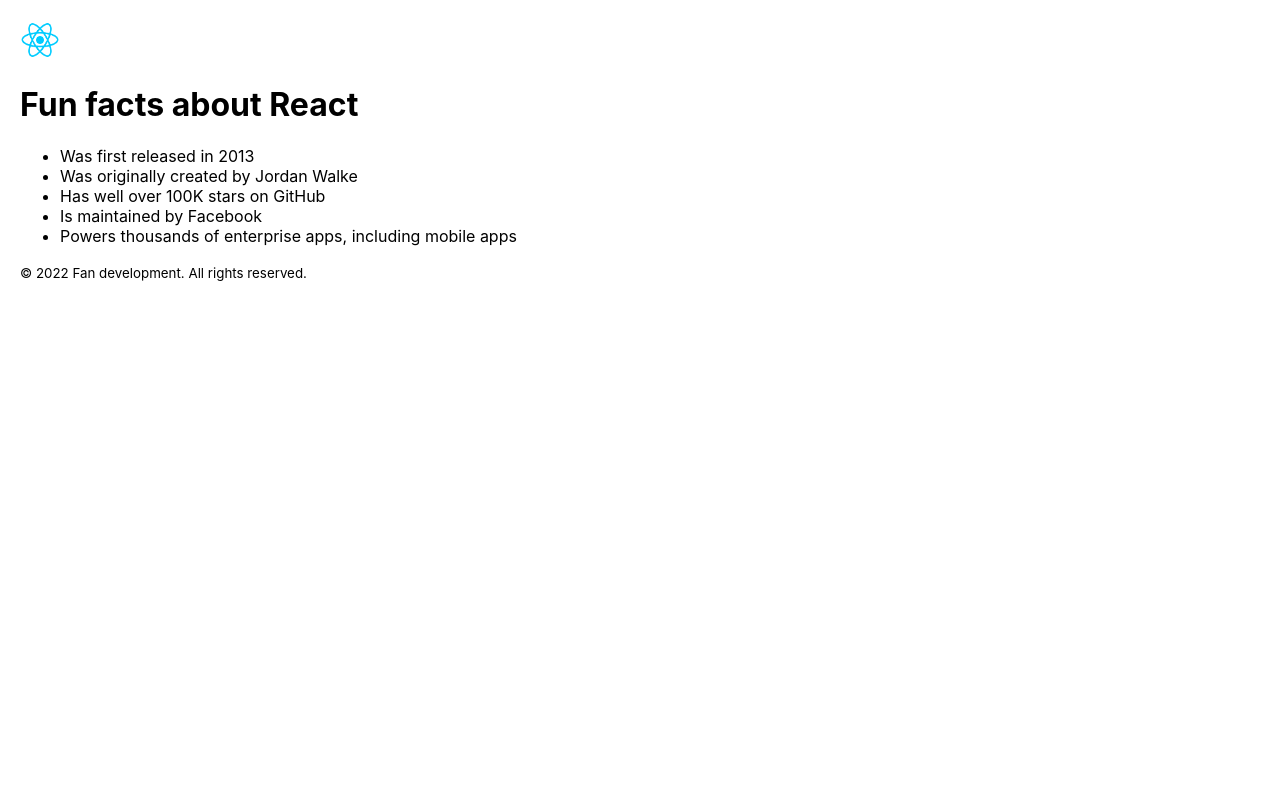
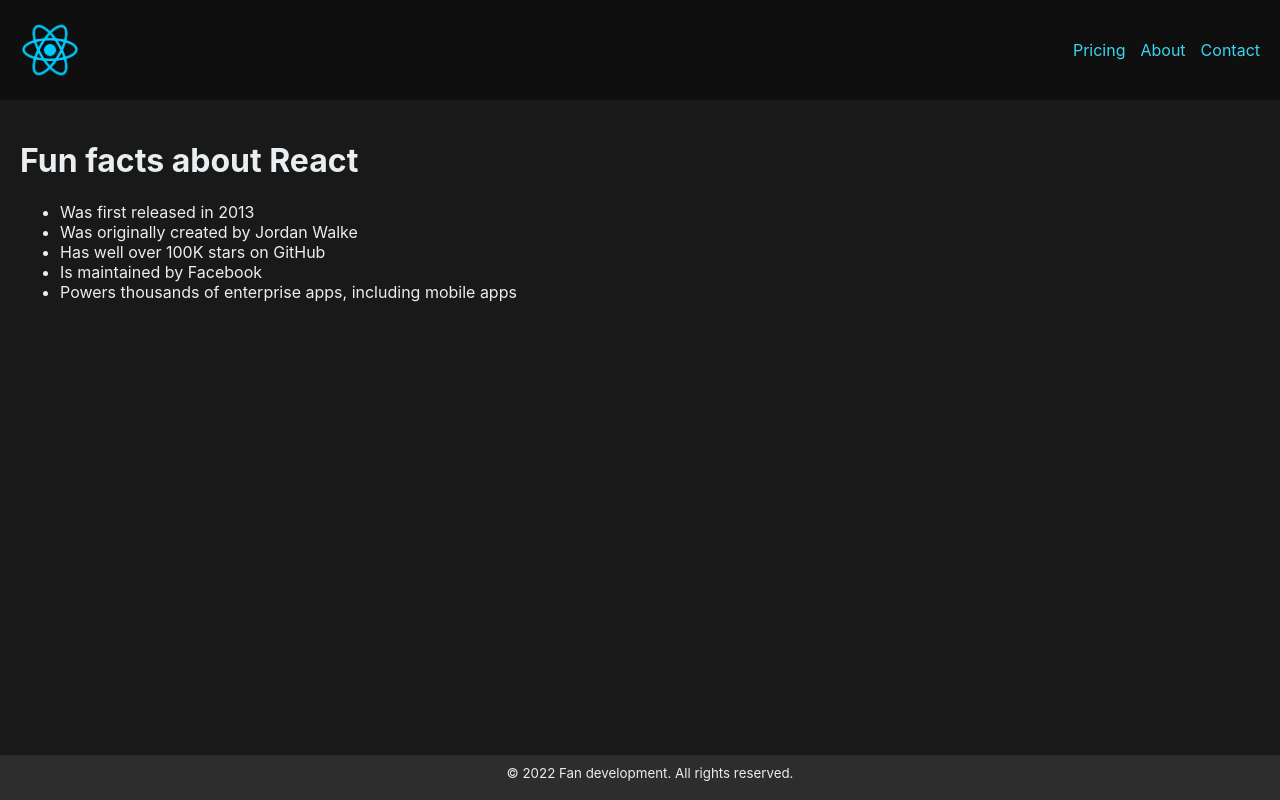
Before and after one commit to debbie-fan/react-info-site, a React (Create React App) app: page / in a window 1280 px wide. Built offline with nearby package versions, Linux system fonts and the light colour scheme.

Commit message:
Added core styles for main page

```diff
--- a/src/index.css
+++ b/src/index.css
@@ -1,10 +1,13 @@
-body {
+html, body {
   margin: 0;
+  height: 100%;
   font-family: -apple-system, BlinkMacSystemFont, 'Segoe UI', 'Roboto', 'Oxygen',
     'Ubuntu', 'Cantarell', 'Fira Sans', 'Droid Sans', 'Helvetica Neue',
     sans-serif;
   -webkit-font-smoothing: antialiased;
   -moz-osx-font-smoothing: grayscale;
+  background-color: rgb(25, 25, 25);
+  color: rgb(233, 238, 240);
 }
 
 code {
@@ -12,7 +15,37 @@ code {
     monospace;
 }
 
-html, body {
-  margin: 0;
+.nav-container {
+  display: flex;
+  justify-content: space-between;
+  padding: 20px;
+  align-items: center;
+  background-color: rgb(15, 15, 15);
+}
+
+.nav-logo {
+  width: 60px;
+}
+
+.nav-items {
+  color: rgb(60, 213, 240);
+  list-style: none;
+  display: flex;
+  gap: 15px;
+}
+
+.main-content {
+  padding: 20px;
+
+}
+
+.footer {
   padding: 10px;
+  background-color: rgb(45, 45, 45);
+  display: flex;
+  justify-content: center;
+  position: absolute;
+  bottom: 0;
+  width: 100%;
+  height: 25px;
 }
--- a/src/index.js
+++ b/src/index.js
@@ -7,8 +7,13 @@ import reportWebVitals from './reportWebVitals';
 function Header() {
   return (
     <header>
-      <nav>
-        <img src={require('./react-logo.png')} width='40' height='40'/>
+      <nav className='nav-container'>
+        <img src={require('./react-logo.png')} className='nav-logo'/>
+        <ul className='nav-items'>
+          <li>Pricing</li>
+          <li>About</li>
+          <li>Contact</li>
+        </ul>
       </nav>
     </header>
   )
@@ -16,7 +21,7 @@ function Header() {
 
 function MainContent() {
   return (
-    <div>
+    <div className='main-content'>
       <h1>Fun facts about React</h1>
       <ul>
         <li>Was first released in 2013</li>
@@ -31,7 +36,7 @@ function MainContent() {
 
 function Footer() {
   return (
-    <footer>
+    <footer className='footer'>
       <small>© 2022 Fan development. All rights reserved.</small>
     </footer>
   )
```
